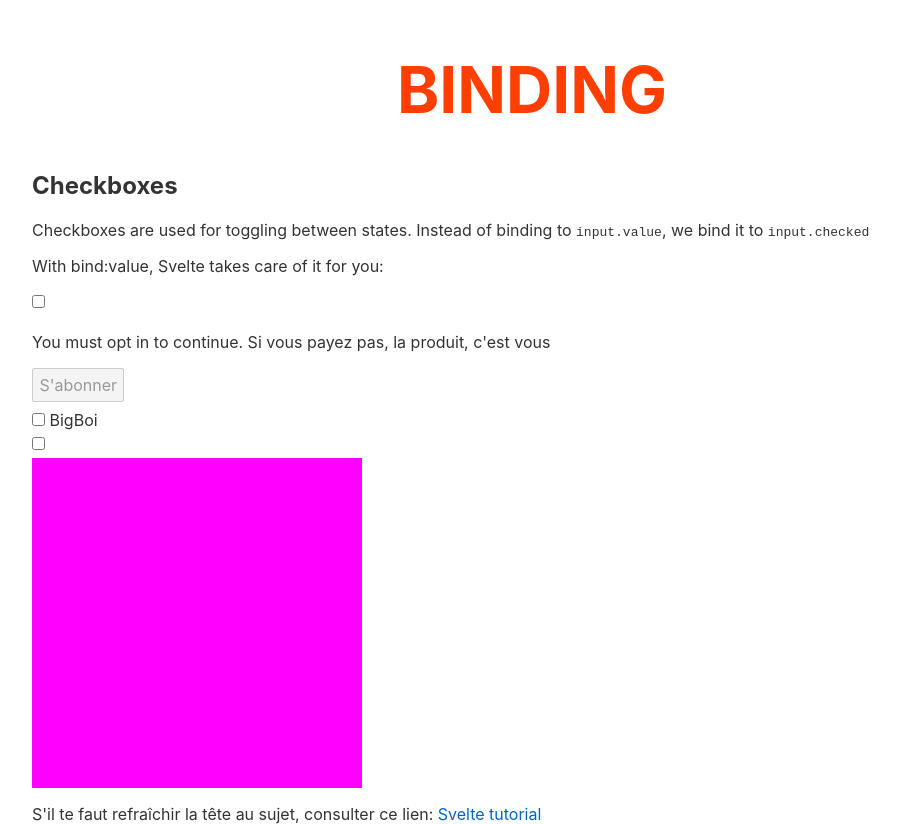
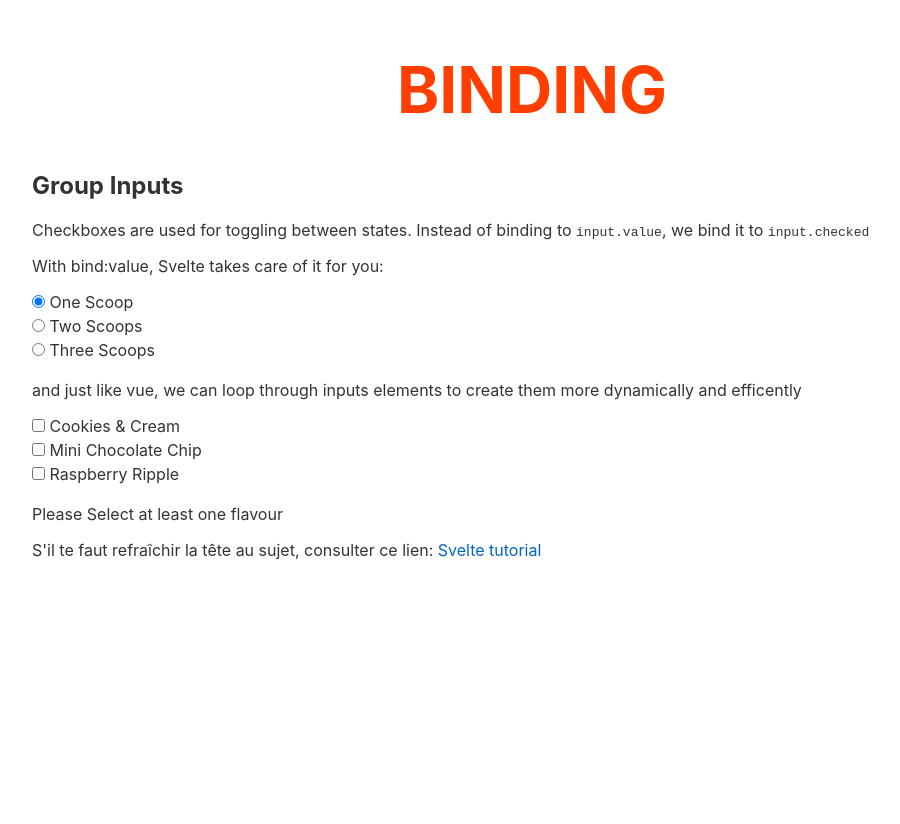
Before and after one commit to GillyRabutTsurwa/svelte-docs-learning, a Svelte app: page / in a window 1280 px wide. Shown: the whole page, without its empty margins (108-1008 px from the left). After the commit the page ends 800 px from the top, so only its background shows below. Built offline with nearby package versions, Linux system fonts and the light colour scheme.

Commit message:
group inputs, are a bit more complex. will come back to write notes on README file

```diff
--- a/src/App.svelte
+++ b/src/App.svelte
@@ -1,9 +1,22 @@
 <script>
   let title = "Binding";
-  let subtitle = "Checkboxes";
-  let oui = false; // variable responsible for changing the state of the checkbox
-  let isChecked = false; // another variable that serves the same purpose
-  let isCheckedTwo = false; // a third variable qui fait le même
+  let subtitle = "Group Inputs";
+
+let scoops = 1;
+// juss like Vue (je crois), this array is the current selected checkbox of all the values in the array below
+let checkedFlavoursArr = [];
+
+let flavoursMenu = ["Cookies & Cream", "Mini Chocolate Chip", "Raspberry Ripple"];
+
+function join(flavoursArr) {
+  if (flavoursArr.length === 1) return flavoursArr[0];
+  return `${flavoursArr.slice(0,-1).join(", ")} and ${flavoursArr[flavoursArr.length - 1]}`;
+}
+
+$: {
+  console.log(checkedFlavoursArr);
+}
+
 </script>
 
 
@@ -12,6 +25,7 @@
     width: 1000px;
     margin: 0 auto;
   }
+
   h1 {
     color: #ff3e00;
     text-transform: uppercase;
@@ -19,26 +33,31 @@
     font-weight: bold;
     text-align: center;
   }
+
   .code {
     width: 100%;
     height: 80vh;
     border: 2.5px solid #ff3e00;
   }
+
   @media (min-width: 640px) {
     main {
       max-width: none;
     }
   }
+
   /* Mais celui-ci marche bien */
   :global(.colour-change) {
     color: magenta;
   }
+
   .square {
     width: 20em;
     height: 20em;
     background-color: magenta;
     border: 5px solid transparent;
   }
+
   .stylesActivated {
     background-color: goldenrod;
     border: 5px solid slateblue;
@@ -56,40 +75,38 @@
       With bind:value, Svelte takes care of it for you:
     </p>
 
-    <div class="input-one">
+    <label>
+      <input type="radio" bind:group={scoops} value={1}>
+      One Scoop
+    </label>
+    <label>
+      <input type="radio" bind:group={scoops} value={2}>
+      Two Scoops
+    </label>
+    <label>
+      <input type="radio" bind:group={scoops} value={3}>
+      Three Scoops
+    </label>
+
+    <p>and just like vue, we can loop through inputs elements to create them more dynamically and efficently</p>
+
+    {#each flavoursMenu as currentFlavour}
       <label>
-        <input type="checkbox" bind:checked={oui} >
+        <input type="checkbox" bind:group={checkedFlavoursArr} value={currentFlavour}>
+        {currentFlavour}
       </label>
-    </div>
+    {/each}
 
-    <!-- render this if oui = true (ie) if he checkbox is checked -->
-    {#if oui}
-      <p>Merci. On va remplir ta boîte de reception et vendre tes données personelles</p>
+    {#if checkedFlavoursArr.length === 0}
+      <p>Please Select at least one flavour</p>
+    {:else if  checkedFlavoursArr.length > scoops}
+       <p>Can't order more flavours than scoops</p>
     {:else}
-      <p>You must opt in to continue. Si vous payez pas, la produit, c'est vous</p>
+      <h6>You have {scoops} {scoops === 1 ? "scoop" : "scoops"} of {join(checkedFlavoursArr)}</h6>
     {/if}
 
-    <button disabled={!oui}>
-      S'abonner
-    </button>
 
-    <div class="input-two">
-      <label for="badInputName">
-        <input type="checkbox" id="badInputName" bind:checked={isChecked}>
-        {#if isChecked}
-          <span>Bossman</span>
-        {:else}
-           <span>BigBoi</span>
-        {/if}
-      </label>
-    </div>
 
-    <div class="input-three">
-      <input type="checkbox" bind:checked={isCheckedTwo}>
-      <!-- we haven't learnt the class directive yet. Ça viens plus tard -->
-      <div class="square" class:stylesActivated={isCheckedTwo}></div>
-    </div>
-  </div>
 
 
   <p>
```
